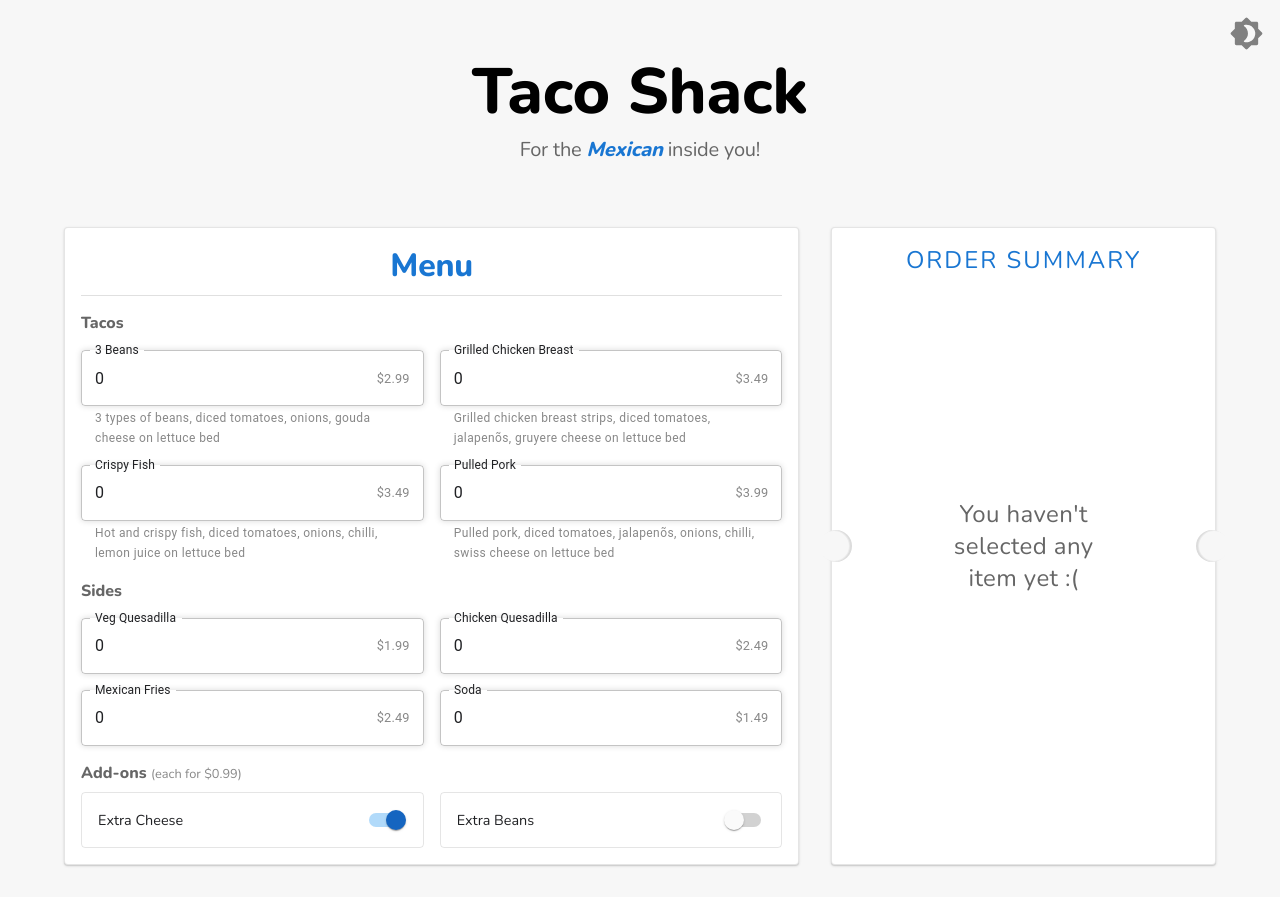
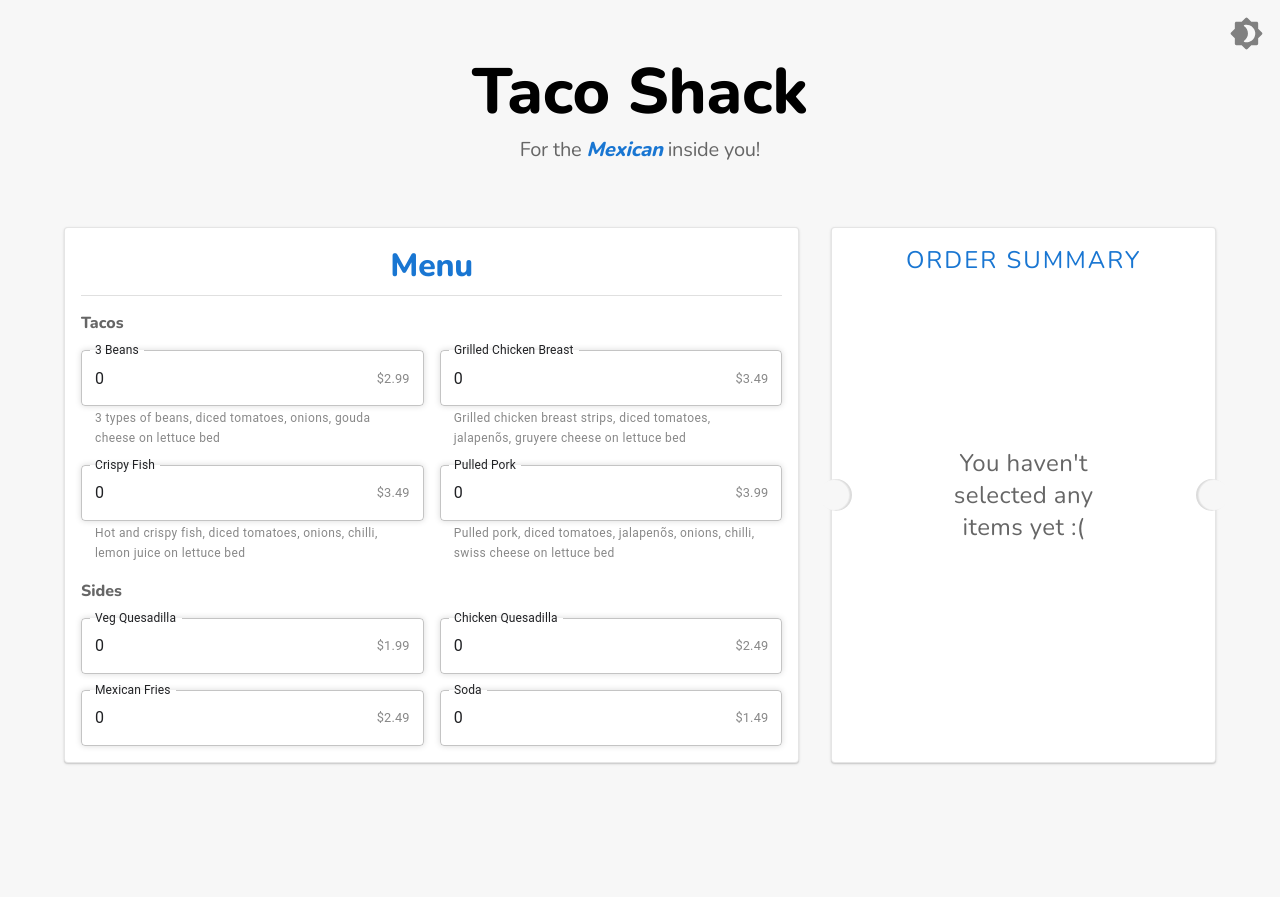
Before and after one commit to DemonDaddy22/all-about-reactJS, a React (Create React App) app: page /#/bill-generator in a window 1280 px wide. After the commit the page ends 800 px from the top, so only its background shows below. Built offline with nearby package versions, Linux system fonts and the light colour scheme.

Commit message:
add util functions and cart items to bill

```diff
--- a/src/components/BillGenerator/components/Bill/index.js
+++ b/src/components/BillGenerator/components/Bill/index.js
@@ -1,11 +1,48 @@
 import React from 'react';
+import { getPathValue, isEmptyObject } from '../../../../utils';
 
 import classes from './styles.module.css';
 
-const Bill = React.memo(({ }) => <>
-    <div className={classes.title}>Order Summary</div>
-    <div className={classes.noData}>You haven't selected any item yet :(</div>
-</>
-);
+export default class Bill extends React.Component {
 
-export default Bill;
+    state = {
+        isCartEmpty: true
+    }
+
+    componentDidMount = () => this.setCartStatus(this.props.tacos, this.props.sides);
+
+    componentDidUpdate = prevProps => {
+        const prevCount = this.getCount(prevProps?.tacos) + this.getCount(prevProps?.sides);
+        const count = this.getCount(this.props?.tacos) + this.getCount(this.props?.sides);
+        if (prevCount !== count) this.setCartStatus(this.props.tacos, this.props.sides);
+    }
+
+    getCount = items => isEmptyObject(items) ? 0 : Object.keys(items).reduce((total, item) => total += getPathValue(item, 'count', 0), 0);
+
+    setCartStatus = (tacos, sides) => {
+        let isCartEmpty = isEmptyObject(tacos) || isEmptyObject(sides);
+        const tacosPresent = !isEmptyObject(tacos) && Object.keys(tacos).some(taco => getPathValue(tacos[taco], 'count', 0) > 0);
+        const sidesPresent = !isEmptyObject(sides) && Object.keys(sides).some(side => getPathValue(sides[side], 'count', 0) > 0);
+        isCartEmpty = isCartEmpty || (!tacosPresent || !sidesPresent);
+        this.setState({ isCartEmpty });
+    }
+
+    render = () => {
+        const { tacos, sides, addOns } = this.props;
+
+        return <>
+            <div className={classes.title}>Order Summary</div>
+            {this.state.isCartEmpty ? <div className={classes.noData}>You haven't selected any items yet :(</div> :
+                <>
+                    <div className={classes.billContainer}>
+                        {!isEmptyObject(tacos) && Object.keys(tacos).map((taco, index) => <div key={`cart-taco-${index}`} className={classes.cartItemWrapper}>
+                            <div className={classes.item}>{getPathValue(tacos[taco], 'name', '')}</div>
+                            <div className={classes.quantity}>({getPathValue(tacos[taco], 'count', 0)})</div>
+                            <div className={classes.price}>${getPathValue(tacos[taco], 'count', 0) * getPathValue(tacos[taco], 'price', 0)}</div>
+                        </div>)}
+                    </div>
+                </>
+            }
+        </>;
+    }
+};
--- a/src/components/BillGenerator/components/Bill/styles.module.css
+++ b/src/components/BillGenerator/components/Bill/styles.module.css
@@ -22,3 +22,44 @@
     color: var(--text-obscure);
     transition: color 0.5s ease-in-out;
 }
+
+.billContainer {
+    margin: 1rem 0.5rem;
+}
+
+.cartItemWrapper {
+    margin-bottom: 0.25rem;
+    display: flex;
+}
+
+.cartItemWrapper:last-child {
+    margin-bottom: 0;
+}
+
+.item {
+    margin-right: 4px;
+    color: var(--text);
+    transition: color ease-in-out 0.5s;
+}
+
+.quantity {
+    flex: 1;
+    font-size: 0.85rem;
+    color: var(--text-obscure);
+    transition: color ease-in-out 0.5s;
+}
+
+.price {
+    font-weight: 600;
+    color: var(--text-prominent);
+    transition: color ease-in-out 0.5s;
+}
+
+@media (min-width: 768px) {
+    .billContainer {
+        margin: 2rem 1rem;
+    }
+    .cartItemWrapper {
+        margin-bottom: 0.5rem;
+    }
+}
--- a/src/components/BillGenerator/components/TacoMenu/index.js
+++ b/src/components/BillGenerator/components/TacoMenu/index.js
@@ -5,8 +5,16 @@ import Input from '../../../../ui-components/Input';
 import CustomSwitch from '../../../../ui-components/Switch';
 import Label from '../../../../ui-components/Label';
 import { InputAdornment } from '@material-ui/core';
+import { getPathValue, isEmptyObject } from '../../../../utils';
 
 const TacoMenu = React.memo(({ tacos, sides, addOns, handleTacoChange, handleSideChange, handleAddOnChange }) => {
+
+    const checkAddOnsVisibility = tacos => {
+        if (isEmptyObject(tacos)) return false;
+        const tacosPresent = Object.keys(tacos).some(taco => getPathValue(tacos[taco], 'count', 0) > 0);
+        return tacosPresent;
+    }
+
     return <>
         <div className={classes.menuTitle}>Menu</div>
         <div className={classes.divider}></div>
@@ -38,37 +46,37 @@ const TacoMenu = React.memo(({ tacos, sides, addOns, handleTacoChange, handleSid
         <div className={classes.categoryContainer}>
             <div className={classes.categoryTitle}>Sides</div>
             <div className={classes.categoryContent}>
-                <Input id='veg-quesadilla' type='number' onChange={() => { }} value={0} variant='outlined' fullWidth
+                <Input id='veg-quesadilla' type='number' onChange={e => handleSideChange(e, 'vegQuesadilla')} value={sides.vegQuesadilla.count} variant='outlined' fullWidth
                     label='Veg Quesadilla' rootInputStyles={{ color: 'var(--text)', borderRadius: 'inherit' }} InputProps={{
                         endAdornment: <InputAdornment position='end'><div className={classes.adornmentLabel}>$1.99</div></InputAdornment>,
                     }} />
-                <Input id='chicken-quesadilla' type='number' onChange={() => { }} value={0} variant='outlined' fullWidth
+                <Input id='chicken-quesadilla' type='number' onChange={e => handleSideChange(e, 'chickenQuesadilla')} value={sides.chickenQuesadilla.count} variant='outlined' fullWidth
                     label='Chicken Quesadilla' rootInputStyles={{ color: 'var(--text)', borderRadius: 'inherit' }} InputProps={{
                         endAdornment: <InputAdornment position='end'><div className={classes.adornmentLabel}>$2.49</div></InputAdornment>,
                     }} />
-                <Input id='mexican-fries' type='number' onChange={() => { }} value={0} variant='outlined' fullWidth
+                <Input id='mexican-fries' type='number' onChange={e => handleSideChange(e, 'fries')} value={sides.fries.count} variant='outlined' fullWidth
                     label='Mexican Fries' rootInputStyles={{ color: 'var(--text)', borderRadius: 'inherit' }} InputProps={{
                         endAdornment: <InputAdornment position='end'><div className={classes.adornmentLabel}>$2.49</div></InputAdornment>,
                     }} />
-                <Input id='soda' type='number' onChange={() => { }} value={0} variant='outlined' fullWidth
+                <Input id='soda' type='number' onChange={e => handleSideChange(e, 'soda')} value={sides.soda.count} variant='outlined' fullWidth
                     label='Soda' rootInputStyles={{ color: 'var(--text)', borderRadius: 'inherit' }} InputProps={{
                         endAdornment: <InputAdornment position='end'><div className={classes.adornmentLabel}>$1.49</div></InputAdornment>,
                     }} />
             </div>
         </div>
-        <div className={classes.categoryContainer}>
+        {checkAddOnsVisibility(tacos) && <div className={classes.categoryContainer}>
             <div className={classes.categoryTitle}>Add-ons <span className={classes.addOnPrice}>(each for $0.99)</span></div>
             <div className={classes.categoryContent} style={{ marginTop: '0.5rem' }}>
                 <div className={classes.addOnContainer}>
                     <Label label='Extra Cheese' className={classes.addOn} />
-                    <CustomSwitch onChange={() => { }} checked={true} containerStyle={{ marginRight: 0 }} />
+                    <CustomSwitch onChange={e => handleAddOnChange(e, 'cheese')} checked={addOns.cheese} containerStyle={{ marginRight: 0 }} />
                 </div>
                 <div className={classes.addOnContainer}>
                     <Label label='Extra Beans' className={classes.addOn} />
-                    <CustomSwitch onChange={() => { }} checked={false} containerStyle={{ marginRight: 0 }} />
+                    <CustomSwitch onChange={e => handleAddOnChange(e, 'beans')} checked={addOns.beans} containerStyle={{ marginRight: 0 }} />
                 </div>
             </div>
-        </div>
+        </div>}
     </>;
 });
 
--- a/src/components/BillGenerator/index.js
+++ b/src/components/BillGenerator/index.js
@@ -9,16 +9,16 @@ export default class BillGenerator extends React.Component {
 
     state = {
         tacos: {
-            beans: { price: 2.99, count: 0 },
-            chicken: { price: 3.49, count: 0 },
-            fish: { price: 3.49, count: 0 },
-            pork: { price: 3.99, count: 0 }
+            beans: { name: '3 Beans Taco', price: 2.99, count: 0 },
+            chicken: { name: 'Grilled Chicken Breast', price: 3.49, count: 0 },
+            fish: { name: 'Crispy Fish Taco', price: 3.49, count: 0 },
+            pork: { name: 'Pulled Pork Taco', price: 3.99, count: 0 }
         },
         sides: {
-            vegQuesadilla: { price: 1.99, count: 0 },
-            chickenQuesadilla: { price: 2.49, count: 0 },
-            fries: { price: 2.49, count: 0 },
-            soda: { price: 2.49, count: 0 }
+            vegQuesadilla: { name: 'Veg Quesadilla', price: 1.99, count: 0 },
+            chickenQuesadilla: { name: 'Chicken Quesadilla', price: 2.49, count: 0 },
+            fries: { name: 'Mexican Fries', price: 2.49, count: 0 },
+            soda: { name: 'Soda', price: 2.49, count: 0 }
         },
         addOns: {
             cheese: false,
```
